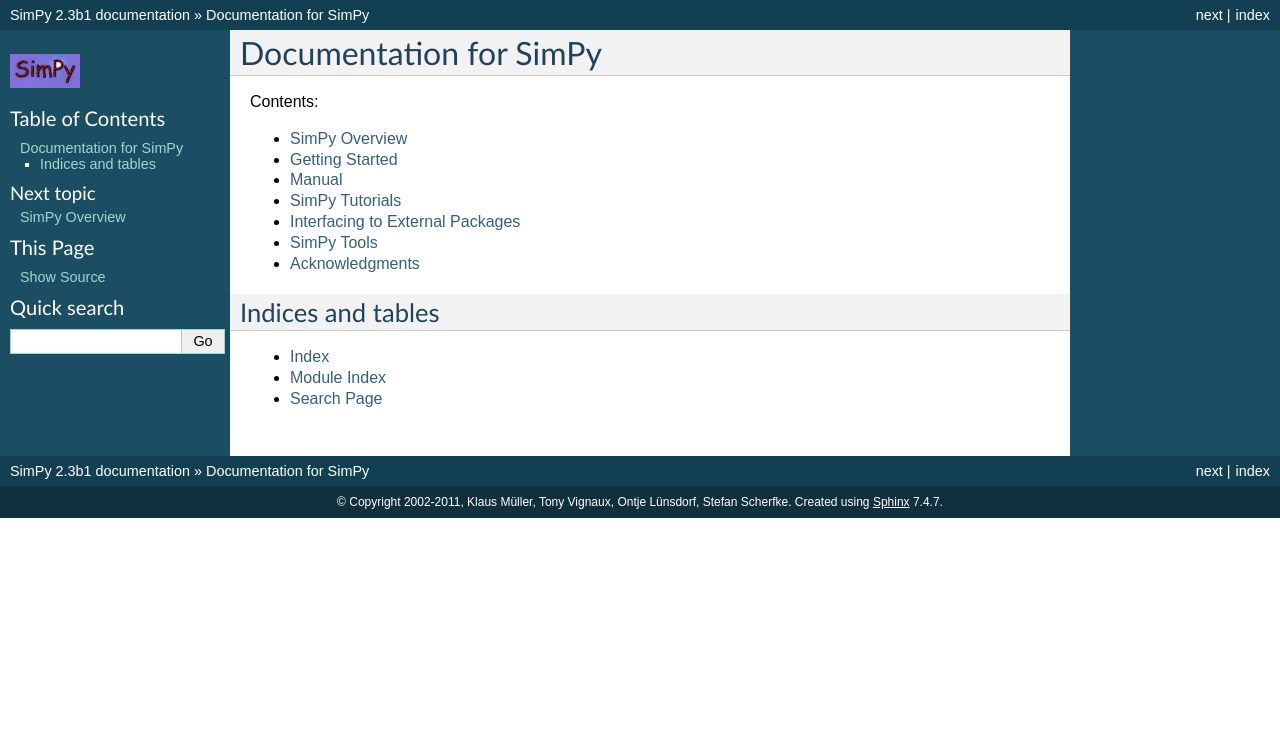
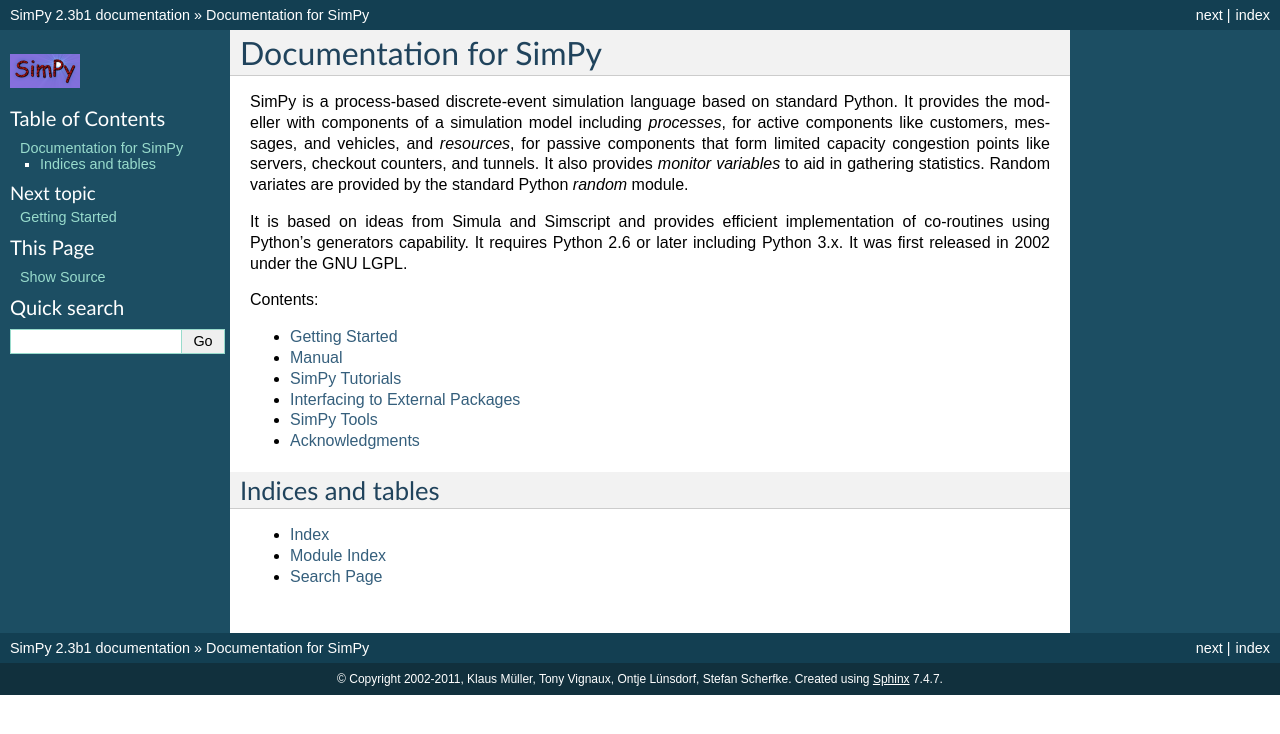
Before and after one commit to SimPyClassic/SimPyClassic, a Sphinx documentation site: the page built from docs/source/index.rst, in a window 1280 px wide. Shown: the top 734 px of the page. Built offline with Sphinx 7.4.7, drawn with Linux system fonts in a browser that asks for light colours.

Commit message:
Include introductory material in index.rst

```diff
--- a/docs/source/index.rst
+++ b/docs/source/index.rst
@@ -1,13 +1,27 @@
 =================================
 Documentation for SimPy
 =================================
+
+SimPy is a process-based discrete-event simulation language based on
+standard Python. It provides the modeller with components of a
+simulation model including *processes*, for active components like
+customers, messages, and vehicles, and *resources*, for passive
+components that form limited capacity congestion points like servers,
+checkout counters, and tunnels. It also provides *monitor variables*
+to aid in gathering statistics. Random variates are provided by the
+standard Python *random* module.
+
+It is based on ideas from Simula and Simscript and provides efficient
+implementation of co-routines using Python's generators capability. It
+requires Python 2.6 or later including Python 3.x. It was first
+released in 2002 under the GNU LGPL.
+
 
 Contents:
 
 .. toctree::
    :maxdepth: 1
 
-   SimPy_Overview
    Getting_Started
    Manual
    SimPy_Tutorials
```
